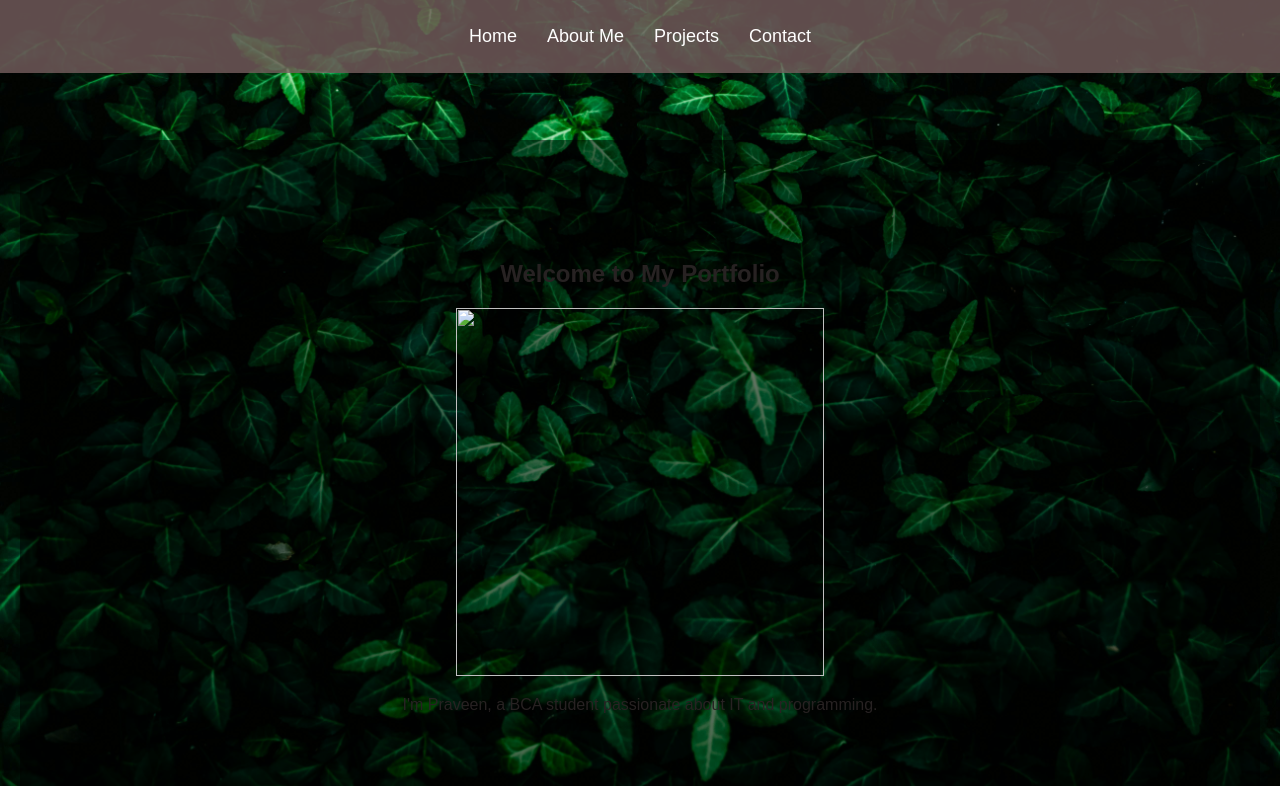
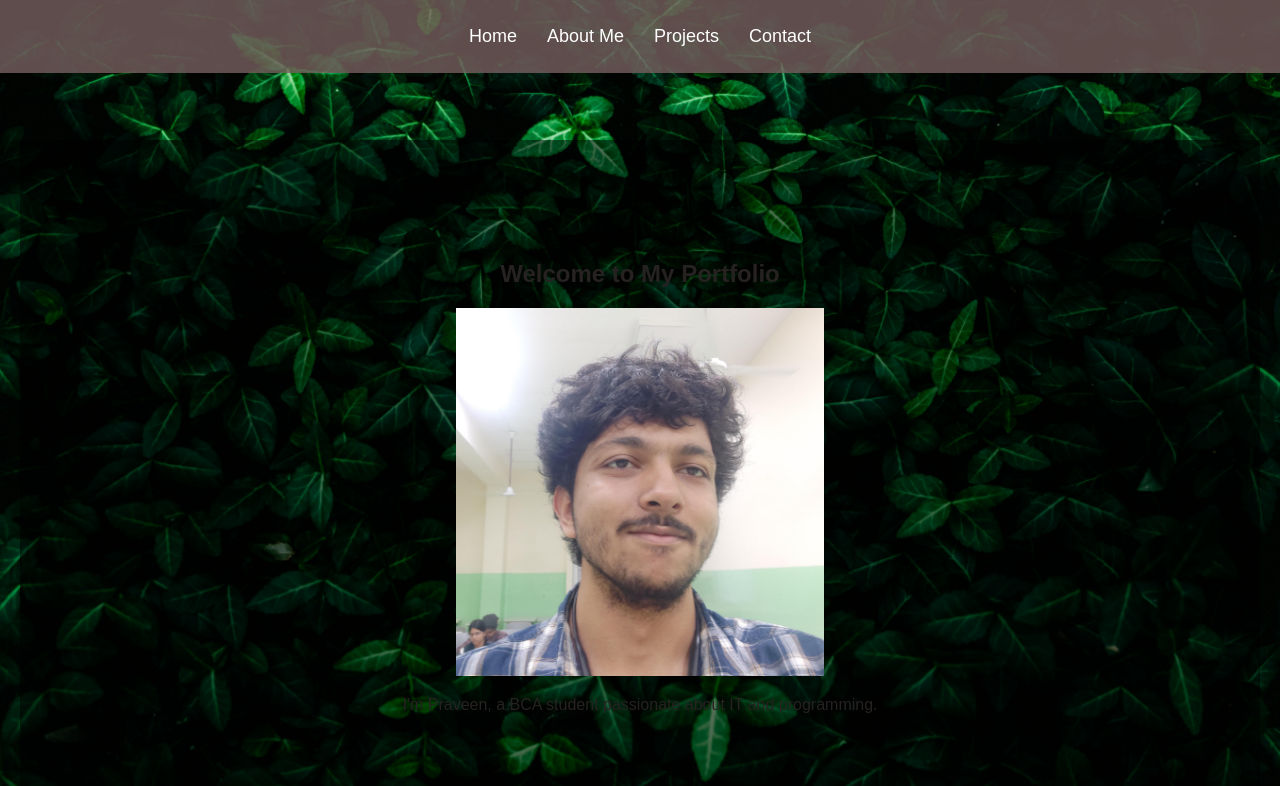
Before and after one commit to Praveen-Kumar-Goswami/Portfolio-website, a plain HTML site: page Level-A/index.html in a window 1280 px wide. Shown: the top 786 px of the page. Drawn offline with Linux system fonts and the light colour scheme; files that its build step writes are made by us from their sources; files whose address does not match are found by name.

Commit message:
Update index.html

```diff
--- a/Level-A/index.html
+++ b/Level-A/index.html
@@ -4,7 +4,7 @@
     <meta charset="UTF-8">
     <meta name="viewport" content="width=device-width, initial-scale=1.0">
     <title>My Portfolio</title>
-    <link rel="stylesheet" href="styles.css">
+    <link rel="stylesheet" href="/assets/style/styles.css">
 </head>
 <body>
     <header>
@@ -21,7 +21,7 @@
     <section id="home">
         <div class="overlay">
             <h1>Welcome to My Portfolio</h1>
-            <img src="Dbz.jpg" height="368" width="368" ;>
+            <img src="/assets/images/Dbz.jpg" height="368" width="368" ;>
             <p>I'm Praveen, a BCA student passionate about IT and programming.</p>
         </div>
     </section>
@@ -86,6 +86,6 @@
         <p>Mobile Number :- 848.........</p>
     </section>
 
-    <script src="script.js"></script>
+    <script src="/assets/srcipt/script.js"></script>
 </body>
 </html>
```
